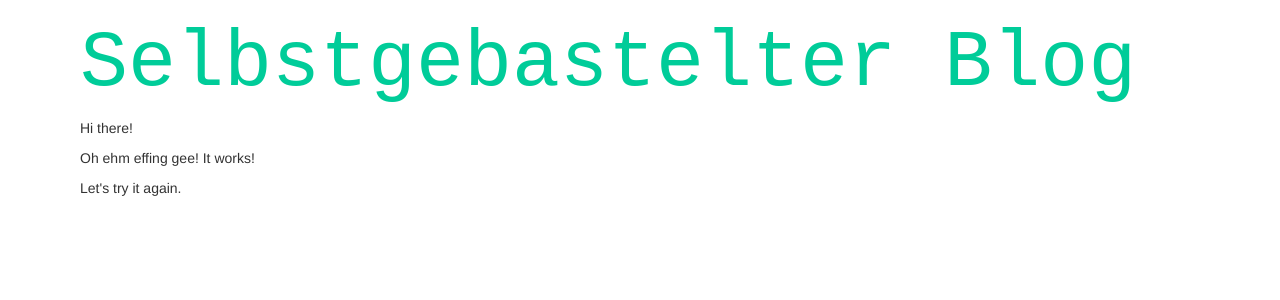
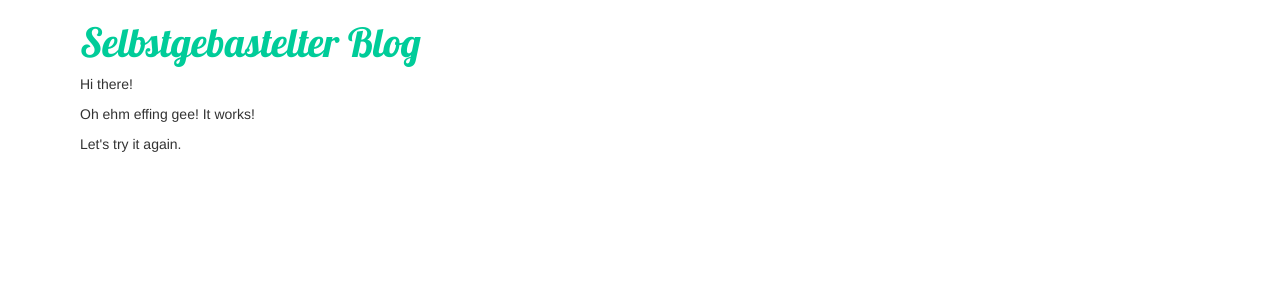
Before and after one commit to ilanabischof/my-first-blog, a Django app: page / in a window 1280 px wide. Shown: the top 300 px of the page. Run offline with Django 3.2, Linux system fonts and the light colour scheme; data that the repository does not hold is empty; some libraries are stand-ins or nearby versions.

```diff
--- a/blog/static/css/blog.css
+++ b/blog/static/css/blog.css
@@ -1,7 +1,13 @@
 h1 a {
     color: #00cc99;
-    font-size: 80px;
-    font-family: 'Courier New';
+    font-size: 40px;
+    font-family: 'Lobster';
+}
+
+h2 a {
+	color: #ffc299;
+	font-size: 25px;
+	font-family: 'Courier New'
 }
 body {
     padding-left: 80px;
```
